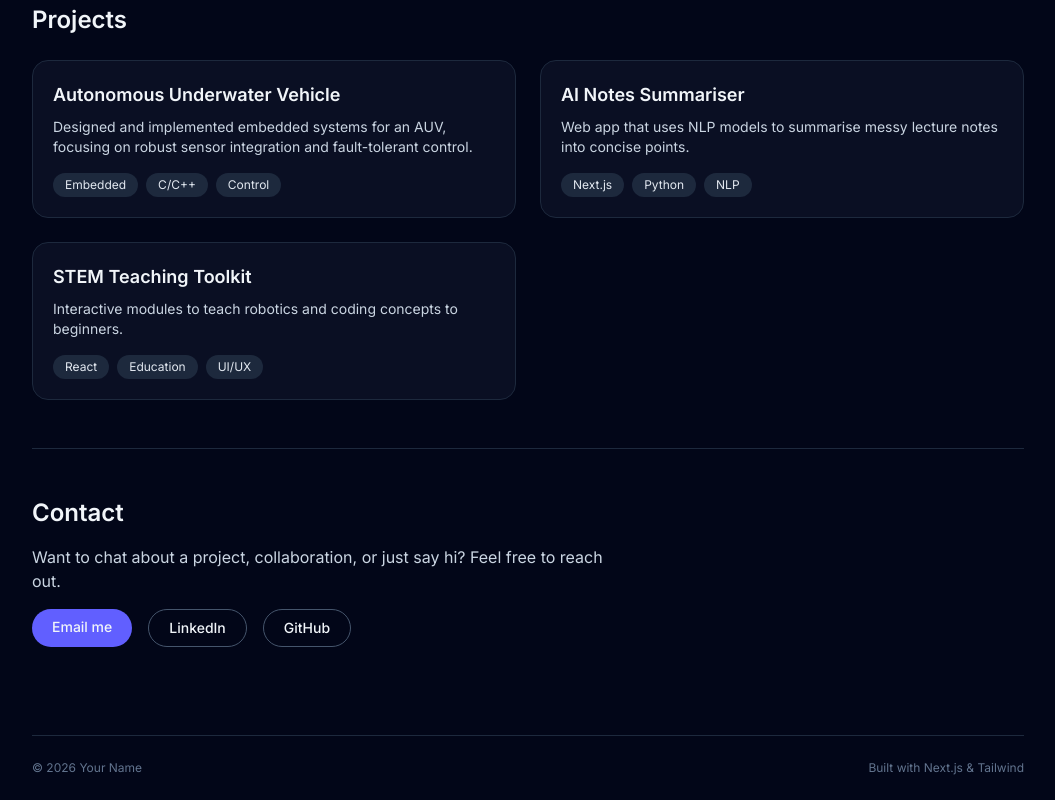
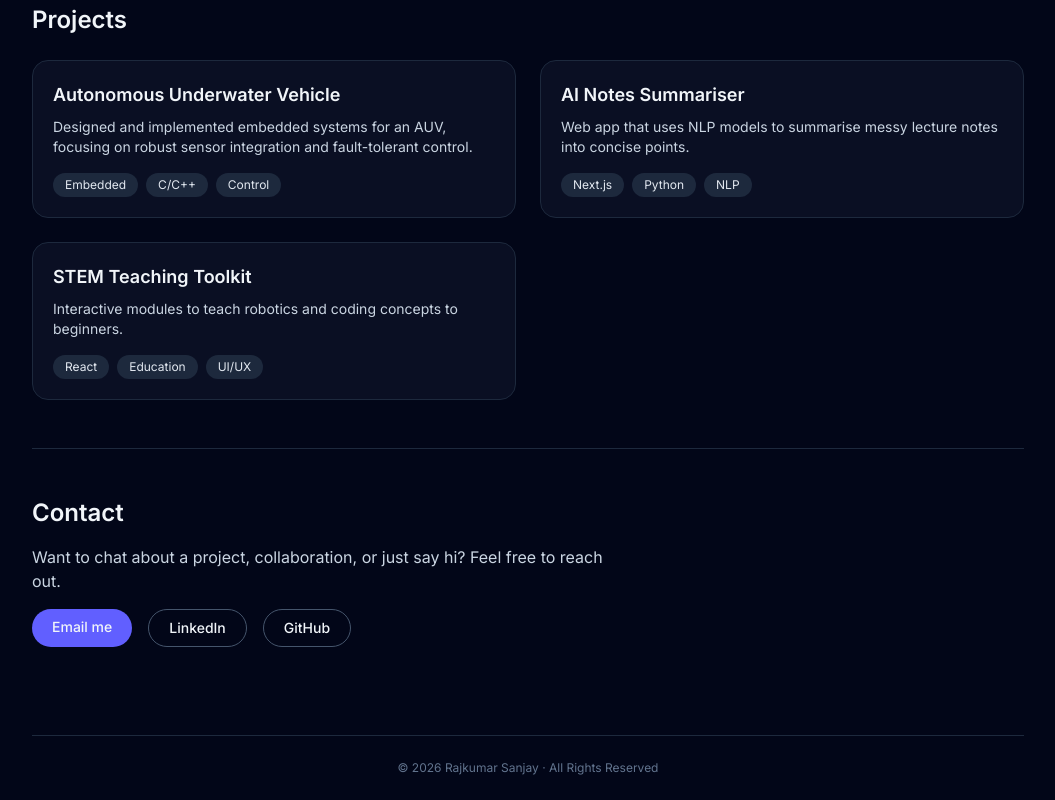
Before and after one commit to rsanjay2004/personal_website-, a Next.js app: page / in a window 1280 px wide. Shown: the part 849-1649 px from the top of the page, without its empty margins (112-1167 px from the left). Built offline with nearby package versions, Linux system fonts and the light colour scheme.

Commit message:
updated homepage

```diff
--- a/app/page.tsx
+++ b/app/page.tsx
@@ -192,10 +192,9 @@ export default function Home() {
         </section>
 
         {/* FOOTER */}
-        <footer className="py-6 border-t border-slate-800 text-xs text-slate-500 flex justify-between">
-          <span>© {new Date().getFullYear()} Your Name</span>
-          <span>Built with Next.js & Tailwind</span>
-        </footer>
+          <footer className="py-6 border-t border-slate-800 text-xs text-slate-500 text-center">
+            © {new Date().getFullYear()} Rajkumar Sanjay · All Rights Reserved
+          </footer>
       </div>
     </main>
   );
```
